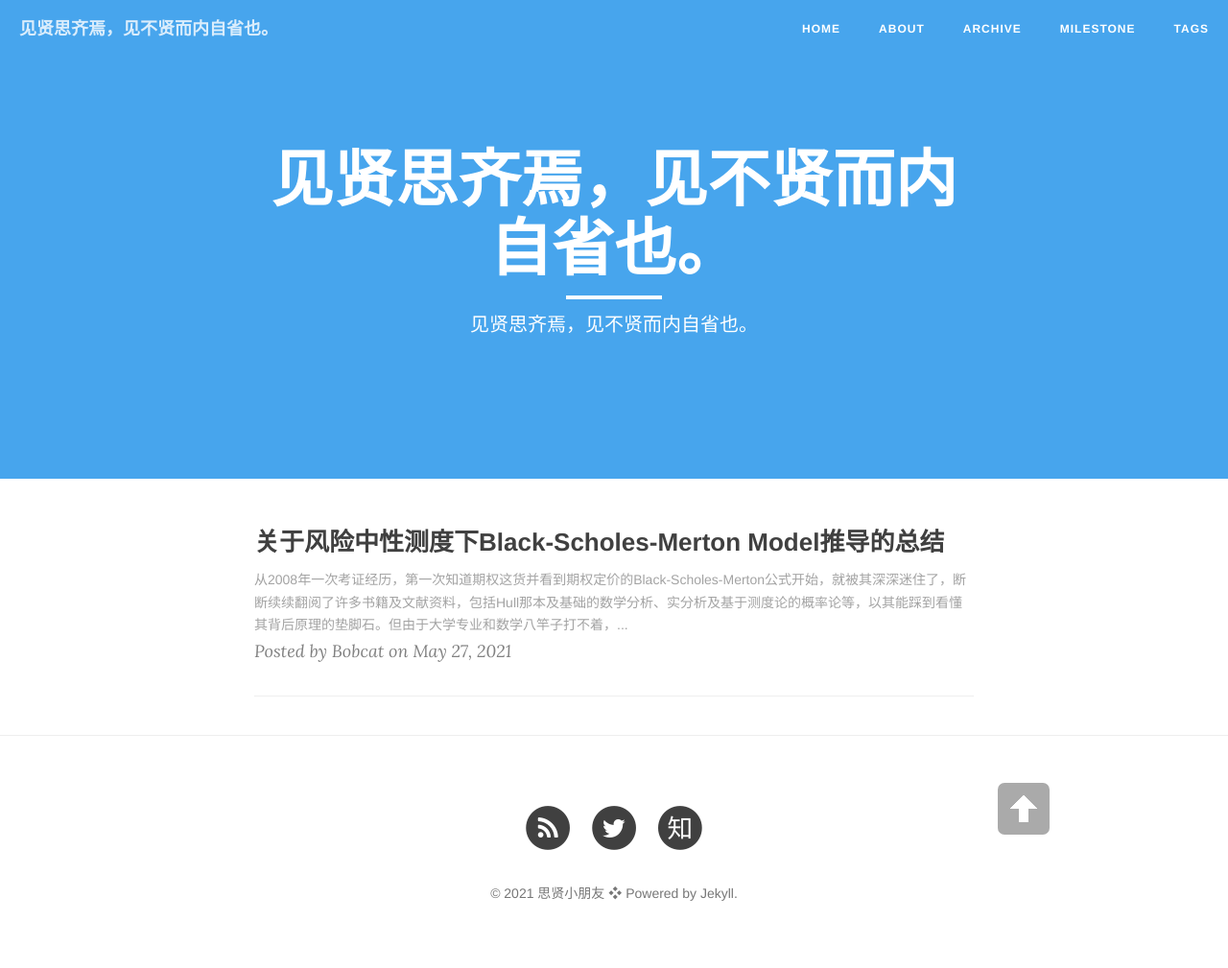
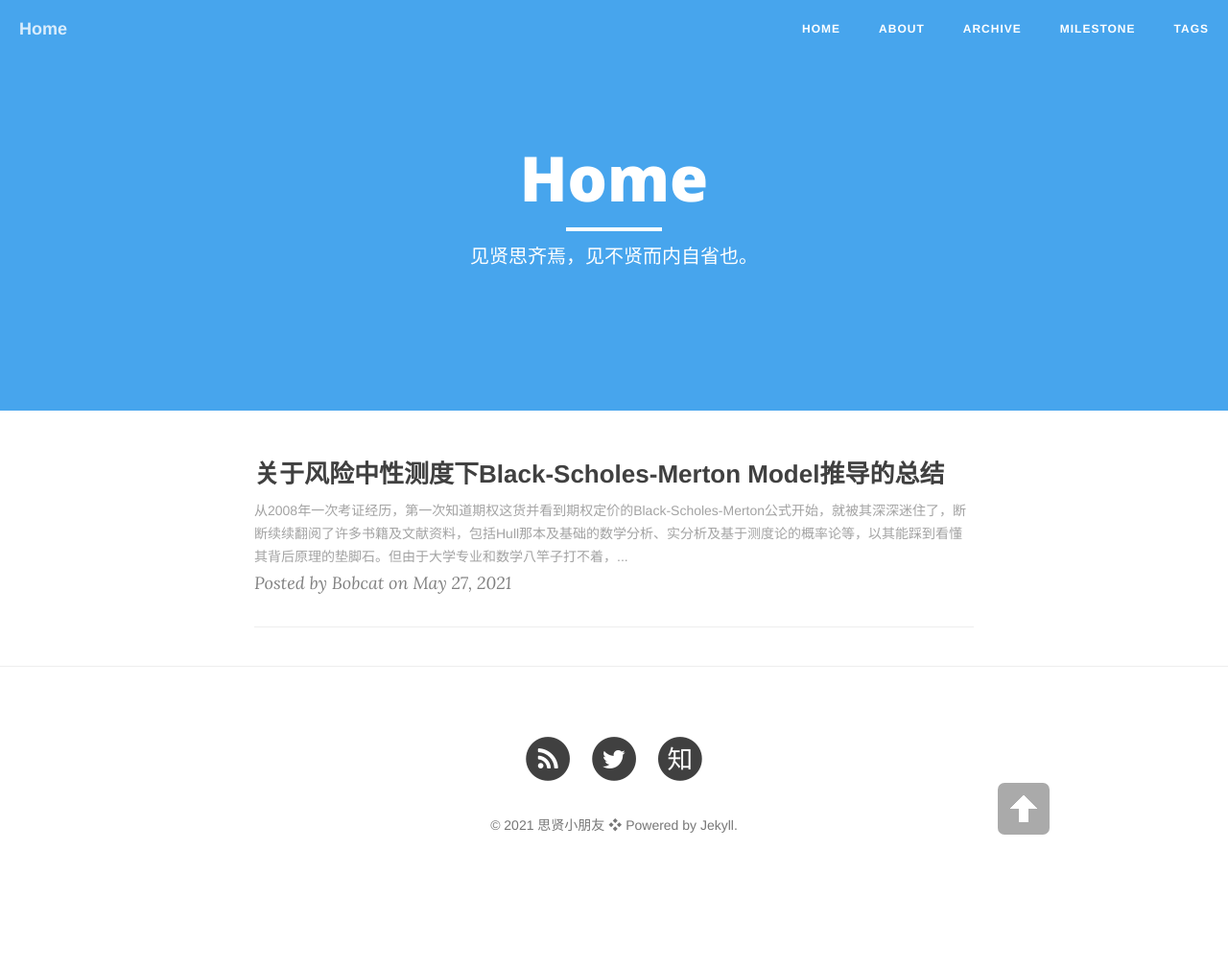
Before and after one commit to realbobcat/realbobcat.github.io, a Jekyll site: the page built from index.html, in a window 1280 px wide. Shown: the whole page at 96% size. Built offline with Jekyll 4.4.1, drawn with Linux system fonts in a browser that asks for light colours; nearby versions of some CDN libraries; the list of posts is cut into pages by our own code; after the commit the page ends 937 px from its top, so only the background shows below that.

Commit message:
Update _config.yml

```diff
--- a/_config.yml
+++ b/_config.yml
@@ -1,5 +1,5 @@
 # Site settings
-title: 见贤思齐焉，见不贤而内自省也。 # 你的博客名字，可以定义修订
+title: Home # 你的博客名字，可以定义修订
 header-img: "img/twitter.jpg"
 tagline: "cn"
 description: "Welcome to bobcatzoo"  # 一句话描述你的博客
```
